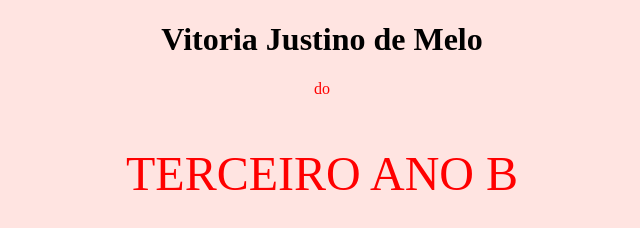
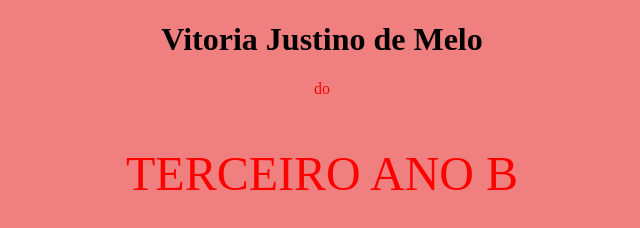
Before and after one commit to vitoriajm/Novo, a plain HTML site: page index.html in a window 1280 px wide. Shown: the whole page, without its empty margins (318-958 px from the left). Drawn offline with Linux system fonts and the light colour scheme.

Commit message:
Update index.html

```diff
--- a/index.html
+++ b/index.html
@@ -3,7 +3,7 @@
   <head>
     <style>
       body {
-        background-color: mistyrose;
+        background-color: lightcoral;
       }
 
       p.center {
```
